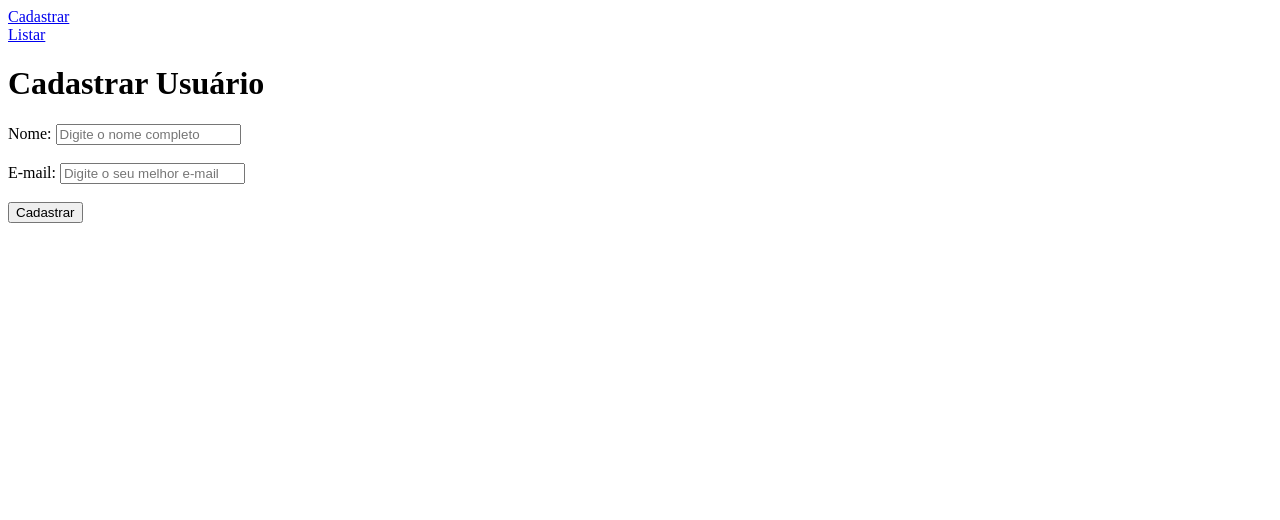
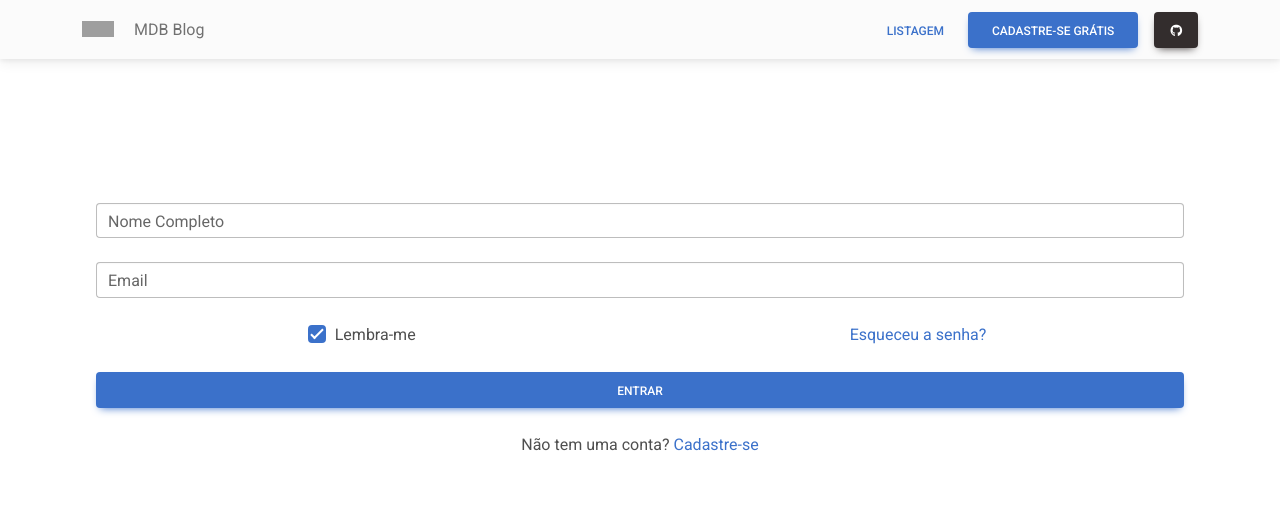
Before and after one commit to adudecoder/celke-aulas, a PHP site: page / in a window 1280 px wide. Shown: the top 520 px of the page. Run offline with PHP 8.4, Linux system fonts and the light colour scheme; some libraries are stand-ins or nearby versions; grey boxes are pictures that could not be loaded.

Commit message:
Adicionado Bootstrap Material

```diff
--- a/crud-simples-php/index.php
+++ b/crud-simples-php/index.php
@@ -3,21 +3,98 @@ session_start();
 ?>
 <!DOCTYPE html>
 <html lang="pt-br">
+
 <head>
     <meta charset="utf-8">
     <title>CRUD - Cadastrar</title>
+	<!-- Font Awesome -->
+	<link
+	href="https://cdnjs.cloudflare.com/ajax/libs/font-awesome/6.0.0/css/all.min.css"
+	rel="stylesheet"
+	/>
+	<!-- Google Fonts -->
+	<link
+	href="https://fonts.googleapis.com/css?family=Roboto:300,400,500,700&display=swap"
+	rel="stylesheet"
+	/>
+	<!-- MDB -->
+	<link
+	href="https://cdnjs.cloudflare.com/ajax/libs/mdb-ui-kit/6.4.1/mdb.min.css"
+	rel="stylesheet"
+	/>
 </head>
+
 <body>
-	<a href="index.php">Cadastrar</a><br>
-    <a href="listar.php">Listar</a><br>
-		<h1>Cadastrar Usuário</h1>
+
+	<!-- Navbar -->
+	<nav class="navbar navbar-expand-lg navbar-light bg-light">
+	<!-- Container wrapper -->
+		<div class="container">
+			<!-- Navbar brand -->
+			<a class="navbar-brand me-2" href="https://mdbgo.com/">
+			<img
+				src="https://picsum.photos/1000/500/?blur"
+				height="16"
+				alt="MDB Logo"
+				loading="lazy"
+				style="margin-top: -1px;"
+			/>
+			</a>
+
+			<!-- Toggle button -->
+			<button
+			class="navbar-toggler"
+			type="button"
+			data-mdb-toggle="collapse"
+			data-mdb-target="#navbarButtonsExample"
+			aria-controls="navbarButtonsExample"
+			aria-expanded="false"
+			aria-label="Toggle navigation"
+			>
+			<i class="fas fa-bars"></i>
+			</button>
+
+			<!-- Collapsible wrapper -->
+			<div class="collapse navbar-collapse" id="navbarButtonsExample">
+				<!-- Left links -->
+				<ul class="navbar-nav me-auto mb-2 mb-lg-0">
+					<li class="nav-item">
+					<a class="nav-link" href="#">MDB Blog</a>
+					</li>
+				</ul>
+				<!-- Left links -->
+
+				<div class="d-flex align-items-center">
+					<button type="button" class="btn btn-link px-3 me-2">
+						<a href="tabela.php">Listagem</a>
+					</button>
+					<button type="button" class="btn btn-primary me-3">
+						Cadastre-se Grátis
+					</button>
+					<a
+					class="btn btn-dark px-3"
+					href="https://github.com/mdbootstrap/mdb-ui-kit"
+					role="button"
+					><i class="fab fa-github"></i
+					></a>
+				</div>
+			</div>
+			<!-- Collapsible wrapper -->
+		</div>
+	<!-- Container wrapper -->
+	</nav>
+	<!-- Navbar -->
+
+    <!-- <h1>Cadastrar Usuário</h1> -->
+
     <?php
         if (isset($_SESSION['msg'])) {
             echo $_SESSION['msg'];
             unset($_SESSION['msg']);
         }
 ?>
-		<form method="POST" action="processa.php">
+
+    <!-- <form method="POST" action="processa.php">
         <label>Nome: </label>
         <input type="text" name="full-name" placeholder="Digite o nome completo"><br><br>
 
@@ -25,6 +102,78 @@ session_start();
         <input type="email" name="email" placeholder="Digite o seu melhor e-mail"><br><br>
 
         <input type="submit" value="Cadastrar">
+    </form> -->
+
+    <!-- Pills content -->
+    <div class="tab-content p-5 m-5">
+        <div class="tab-pane fade show active" id="pills-login" role="tabpanel" aria-labelledby="tab-login">
+            <form class="pt-5" method="POST" action="processa.php">
+                <!-- <div class="text-center mb-3">
+                    <p>Entrar com:</p>
+                    <button type="button" class="btn btn-secondary btn-floating mx-1">
+                        <i class="fab fa-facebook-f"></i>
+                    </button>
+
+                    <button type="button" class="btn btn-secondary btn-floating mx-1">
+                        <i class="fab fa-google"></i>
+                    </button>
+
+                    <button type="button" class="btn btn-secondary btn-floating mx-1">
+                        <i class="fab fa-twitter"></i>
+                    </button>
+
+                    <button type="button" class="btn btn-secondary btn-floating mx-1">
+                        <i class="fab fa-github"></i>
+                    </button>
+                </div>
+
+                <p class="text-center">ou:</p> -->
+
+                <!-- Name input -->
+                <div class="form-outline mb-4">
+                    <input type="name" name="full-name" id="loginName" class="form-control" />
+                    <label class="form-label" for="loginName">Nome Completo</label>
+                </div>
+
+                <!-- Email input -->
+                <div class="form-outline mb-4">
+                    <input type="email" name="email" id="loginEmail" class="form-control" />
+                    <label class="form-label" for="loginEmail">Email</label>
+                </div>
+
+                <!-- 2 column grid layout -->
+                <div class="row mb-4">
+                    <div class="col-md-6 d-flex justify-content-center">
+                        <!-- Checkbox -->
+                        <div class="form-check mb-3 mb-md-0">
+                            <input class="form-check-input" type="checkbox" value="" id="loginCheck" checked />
+                            <label class="form-check-label" for="loginCheck"> Lembra-me </label>
+                        </div>
+                    </div>
+
+                    <div class="col-md-6 d-flex justify-content-center">
+                        <!-- Simple link -->
+                        <a href="#!">Esqueceu a senha?</a>
+                    </div>
+                </div>
+
+                <!-- Submit button -->
+                <button type="submit" class="btn btn-primary btn-block mb-4">Entrar</button>
+
+                <!-- Register buttons -->
+                <div class="text-center">
+                    <p>Não tem uma conta? <a href="#!">Cadastre-se</a></p>
+                </div>
             </form>
+        </div>
+    </div>
+    <!-- Pills content -->
+
+	<!-- MDB -->
+	<script
+	type="text/javascript"
+	src="https://cdnjs.cloudflare.com/ajax/libs/mdb-ui-kit/6.4.1/mdb.min.js"
+	></script>
 </body>
+
 </html>
```
Also changed, not shown: crud-simples-php/listar.php (+21 -3 lines), crud-simples-php/tabela.php (added, +165 -0 lines). Lines whose indentation alone changed are shown as unchanged.
